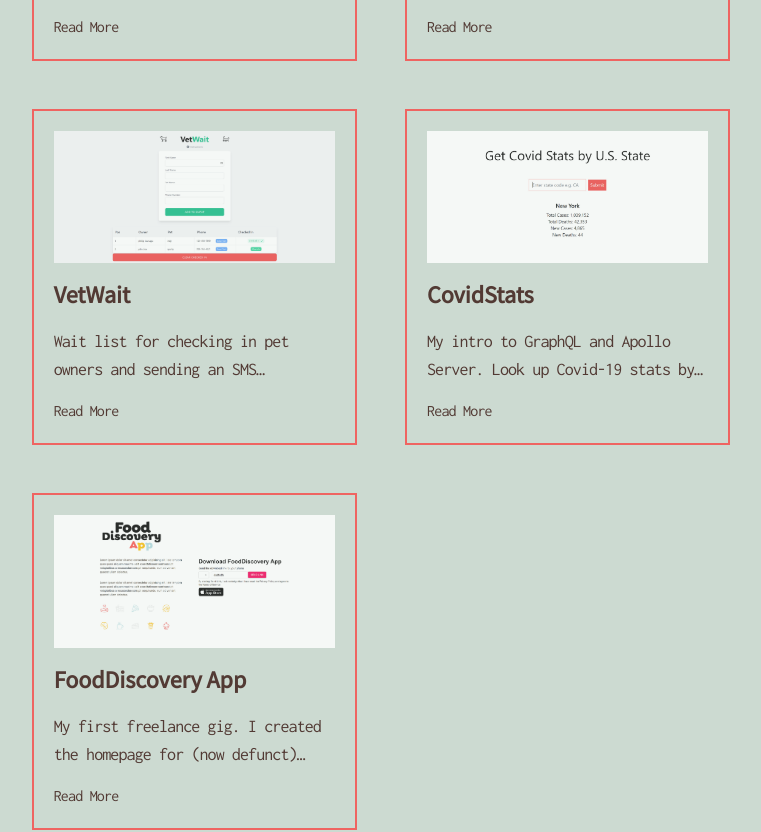
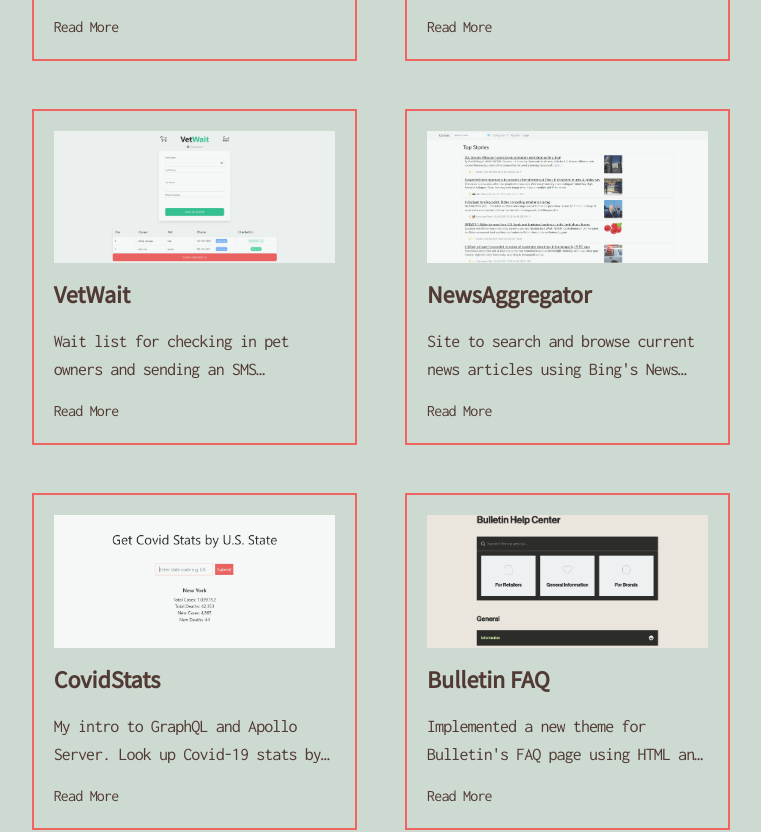
Before and after one commit to piwanaga/portfolio, a React (Create React App) app: page / in a window 1280 px wide. Shown: the part 2160-2992 px from the top of the page, without its empty margins (259-1020 px from the left). Built offline with nearby package versions, Linux system fonts and the light colour scheme.

Commit message:
added bulletin faq to projects

```diff
--- a/src/Project.js
+++ b/src/Project.js
@@ -18,7 +18,14 @@ const Project = ({ links, title, description, tech, implementation, learned, for
     function renderLinks() {
         if (!links) return null
         let linkText
-        title === 'CodePen' ? linkText = 'View CodePen' : linkText = 'View on GitHub'
+        if (title === 'CodePen') {
+            linkText = 'View CodePen'
+        } else if (title === 'Bulletin FAQ') {
+            linkText = 'View FAQ Page'
+        } else {
+            linkText = 'View on GitHub'
+        }
+
         return (
             <div>
                 <a href={links[0]} target='_blank' rel='noreferrer'>
--- a/src/ProjectList.js
+++ b/src/ProjectList.js
@@ -1,9 +1,10 @@
 import vetWait from './images/vet-wait.jpg';
 import eventFinder from './images/event-finder.jpg';
-// import newsAggregator from './images/news-aggregator.jpg';
+import newsAggregator from './images/news-aggregator.jpg';
 import covidStats from './images/covid-stats.jpg';
 import foodDiscovery from './images/food-discovery.jpg';
 import codePen from './images/code-pen.jpg';
+import bulletinFAQ from './images/bulletin-faq.jpg';
 
 const ProjectList = [
     {
@@ -32,7 +33,7 @@ const ProjectList = [
     },
     {
         key: 3,
-        links: ['https://github.com/piwanaga/vet-wait'],
+        links: ['https://github.com/piwanaga/vet-wait', 'https://piwanaga.github.io/vet-wait/'],
         title: 'VetWait',
         description: 'Wait list for checking in pet owners and  sending an SMS notification when ready.',
         tech: ['React', 'Axios', 'TailwindCSS', 'Headless UI'],
@@ -42,18 +43,18 @@ const ProjectList = [
         image: vetWait,
         alt: 'vet wait screenshot'
     },
-    // {
-    //     key: 4,
-    //     links: 'https://github.com/piwanaga/News-Aggregator',
-    //     title: 'NewsAggregator',
-    //     description: "Site to search and browse current news articles using Bing's News API.",
-    //     tech: ['Python', 'Flask', 'PostgreSQL', 'SQLAlchemy', 'Jinja', 'JQuery', 'Bootstrap'],
-    //     implementation: 'Server and routes built with Flask. HTML templates served via JINJA templating. Models and DB setup using SQLAlchemy.',
-    //     learned: 'How to generate encrypted passwords and perform authentication using BCrypt as well as define models for creating and interacting with the database.',
-    //     forward: 'I would like to do more complex things using Python that involve more data and computation.',
-    //     image: newsAggregator,
-    //     alt: 'news aggregator screenshot'
-    // },
+    {
+        key: 4,
+        links: ['https://github.com/piwanaga/News-Aggregator'],
+        title: 'NewsAggregator',
+        description: "Site to search and browse current news articles using Bing's News API.",
+        tech: ['Python', 'Flask', 'PostgreSQL', 'SQLAlchemy', 'Jinja', 'JQuery', 'Bootstrap'],
+        implementation: 'Server and routes built with Flask. HTML templates served via JINJA templating. Models and DB setup using SQLAlchemy.',
+        learned: 'How to generate encrypted passwords and perform authentication using BCrypt as well as define models for creating and interacting with the database.',
+        forward: 'I would like to do more complex things using Python that involve more data and computation.',
+        image: newsAggregator,
+        alt: 'news aggregator screenshot'
+    },
     {
         key: 5,
         links: ['https://github.com/piwanaga/covid-stats'],
@@ -68,6 +69,18 @@ const ProjectList = [
     },
     {
         key: 6,
+        links: ['https://bulletin.zendesk.com/hc/en-us'],
+        title: 'Bulletin FAQ',
+        description: "Implemented a new theme for Bulletin's FAQ page using HTML and CSS.",
+        tech: ['HTML', 'CSS'],
+        implementation: "Edited colors, text, links, layout and other visuals to match company branding and include company assets.",
+        learned: 'How to edit existing code on a CRM platform to deliver results for a client.',
+        forward: 'I would love to work on more complex freelance projects, building custom functionality in addition to visuals.',
+        image: bulletinFAQ,
+        alt: 'bulletin faq screenshot'
+    },
+    {
+        key: 7,
         links: null,
         title: 'FoodDiscovery App',
         description: 'My first freelance gig. I created the homepage for (now defunct) FoodDiscovery App.',
```
Also changed, not shown: src/images/bulletin-faq.jpg (added), src/images/event-finder.jpg.
